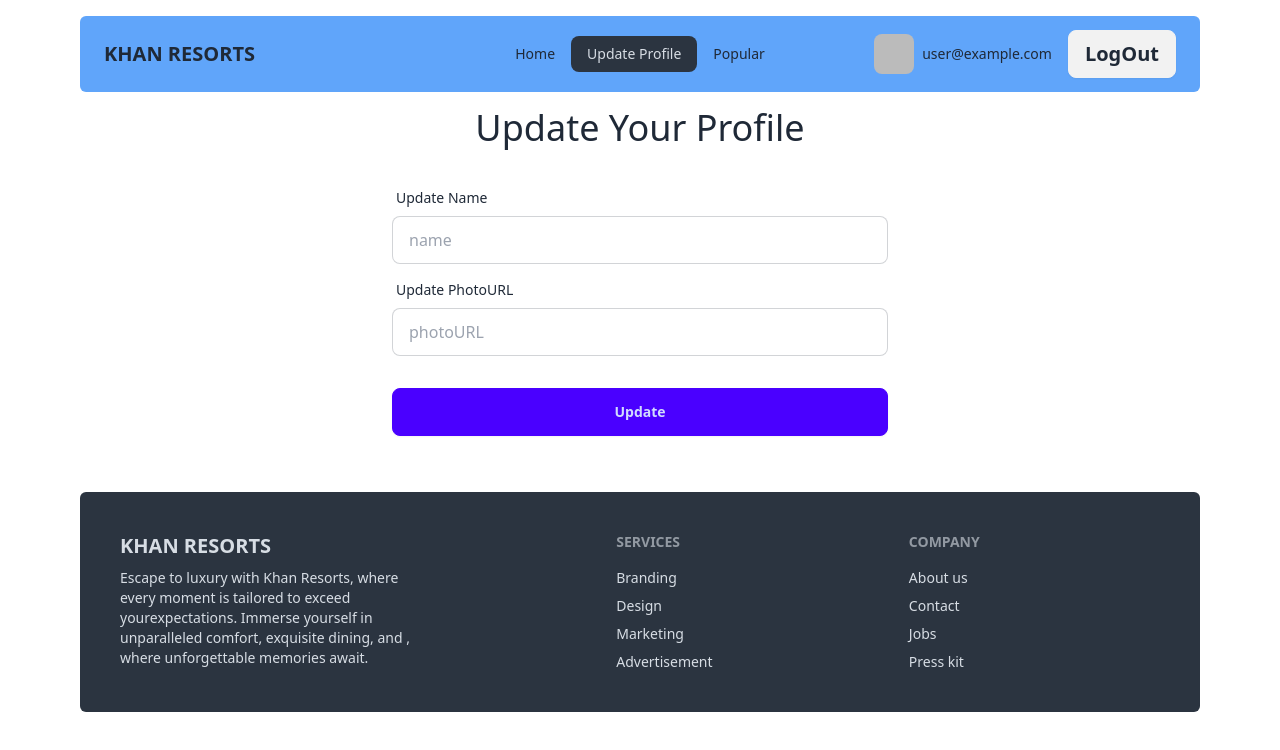
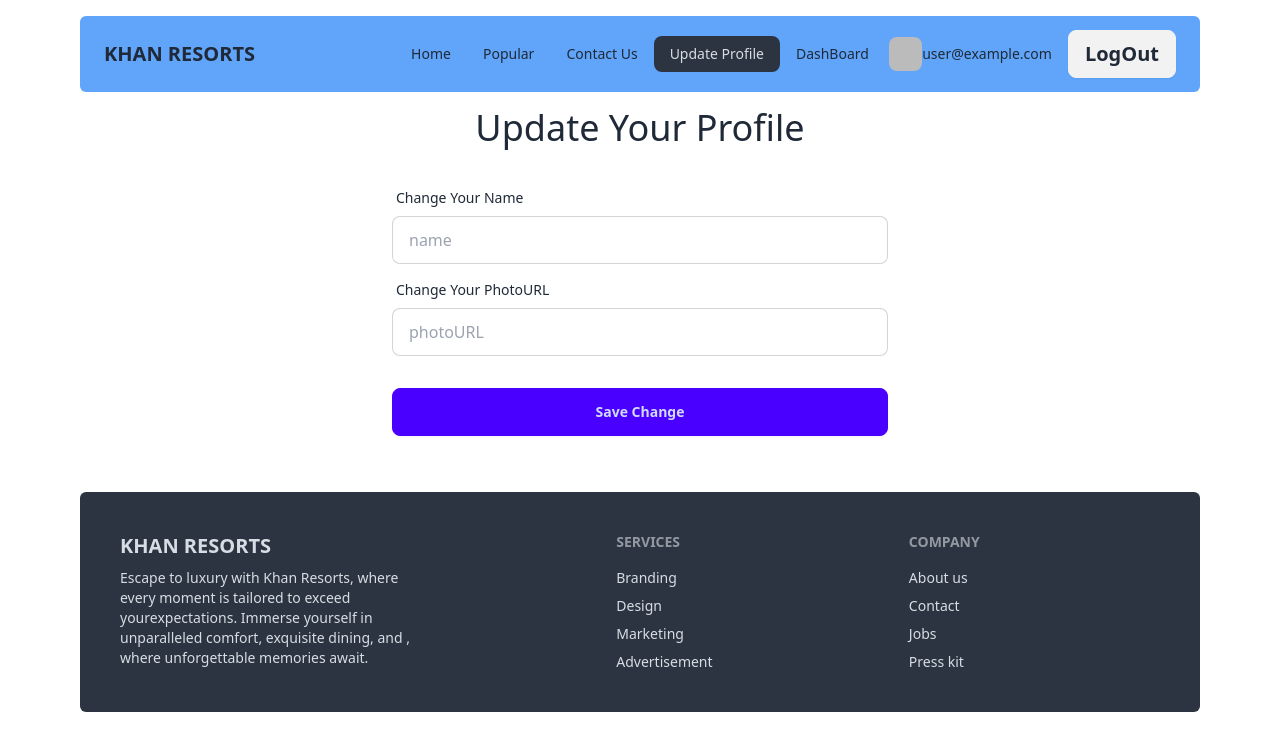
Before and after one commit to arifulislamk/khan-resorts, a React (Vite) app: page /updateProfile in a window 1280 px wide. Shown: the top 750 px of the page. Built offline with nearby package versions, Linux system fonts and the light colour scheme; no server answers; sample sign-in values are in the browser's storage.

Commit message:
dashboard and edit

```diff
--- /dev/null
+++ b/src/Components/DashBoard.jsx
@@ -0,0 +1,29 @@
+import { useContext } from "react";
+import { AuthContext } from "../AuthProvider/AuthProvider";
+import { Link } from "react-router-dom";
+
+const DashBoard = () => {
+    const { user } = useContext(AuthContext);
+
+    return (
+        <div className=" lg:p-10 rounded-lg  mt-5 flex justify-center">
+
+            <div className=" space-y-4 p-3 lg:p-10 border border-gray-400 shadow-lg bg-blue-100">
+                <div className="flex justify-end">
+                    <Link to="/updateProfile"><button className=" btn bg-blue-400">Edit</button></Link>
+                </div>
+                <div className=" flex justify-center">
+                    <img src={user.photoURL} className=" w-2/5 rounded-full" />
+                </div>
+                <div className="space-y-4 p-6 lg:text-2xl font-medium ">
+                    <h1> Name  : {user.displayName}</h1>
+                    <h1> Email : {user.email}</h1>
+                    <h1> Phone : {user.phoneNumber ? user.phoneNumber : '01**********'}</h1>
+                </div>
+            </div>
+
+        </div>
+    );
+};
+
+export default DashBoard;
--- a/src/Components/Navbar.jsx
+++ b/src/Components/Navbar.jsx
@@ -18,8 +18,14 @@ const Navbar = () => {
     }
     const links = <>
         <li> <NavLink to="/">Home</NavLink> </li>
-        <li> <NavLink to="/updateProfile">Update Profile</NavLink> </li>
         <li> <NavLink to="/popular">Popular</NavLink> </li>
+        <li> <NavLink to="/Contact Us">Contact Us</NavLink> </li>
+
+        {user && <>
+            <li> <NavLink to="/updateProfile">Update Profile</NavLink> </li>
+            <li> <NavLink to="/dashboard">DashBoard</NavLink> </li>
+        </>}
+
     </>
     return (
         <div className="navbar bg-blue-400 px-6 py-3  rounded-md">
@@ -43,7 +49,7 @@ const Navbar = () => {
                 {
                     user ? <>
 
-                        <div className="tooltip" data-tip={user.displayName ? user.displayName:'Name not found'}>
+                        <div className="tooltip" data-tip={user.displayName ? user.displayName : 'Name not found'}>
                             <img className="w-10 rounded-lg mr-2" src={user.photoURL} alt="" />
                         </div>
                         <p className="lg:mr-4 hidden lg:flex  text-sm">{user.email}</p>
--- a/src/Components/UpdateProfile.jsx
+++ b/src/Components/UpdateProfile.jsx
@@ -1,6 +1,8 @@
 import { useContext } from "react";
 import { Helmet } from "react-helmet-async";
 import { AuthContext } from "../AuthProvider/AuthProvider";
+import { ToastContainer, toast } from "react-toastify";
+import 'react-toastify/dist/ReactToastify.css';
 
 const UpdateProfile = () => {
     const { updatedProfile } = useContext(AuthContext);
@@ -12,8 +14,8 @@ const UpdateProfile = () => {
 
         updatedProfile(name, photo)
             .then(res => {
-                // toast.success("updated")
-                // console.log(res.user, 'updated')
+                toast.success("Profile update Success")
+                console.log(res, 'updated')
             })
             .catch(error => console.log(error))
 
@@ -27,21 +29,22 @@ const UpdateProfile = () => {
             <form onSubmit={handleUpdate} className="card-body lg:w-1/2 mx-auto">
                 <div className="form-control">
                     <label className="label">
-                        <span className="label-text">Update Name</span>
+                        <span className="label-text">Change Your Name</span>
                     </label>
                     <input type="text" name="name" placeholder="name" className="input input-bordered" required />
                 </div>
                 <div className="form-control">
                     <label className="label">
-                        <span className="label-text">Update PhotoURL</span>
+                        <span className="label-text">Change Your PhotoURL</span>
                     </label>
                     <input type="text" name="photoURL" placeholder="photoURL" className="input input-bordered" required />
                 </div>
                 <div className="form-control mt-6">
-                    <button className="btn btn-primary">Update</button>
+                    <button className="btn btn-primary">Save Change</button>
                 </div>
 
             </form>
+            <ToastContainer></ToastContainer>
         </div>
     );
 };
```
Also changed, not shown: src/main.jsx (+6 -1 lines), 1 other file (tests, documents, lock files or other folders).
